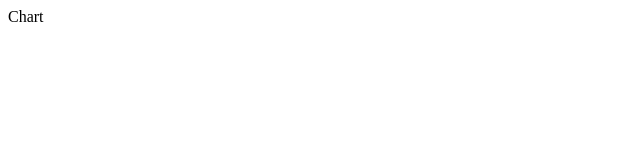
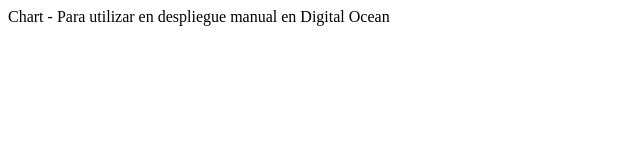
Before and after one commit to jhonnygo/keepcoding-cicd-helm-chart, a plain HTML site: page index.html in a window 1280 px wide. Shown: the whole page, without its empty margins (0-640 px from the left). Drawn offline with Linux system fonts and the light colour scheme.

Commit message:
First commit

```diff
--- a/index.html
+++ b/index.html
@@ -7,7 +7,7 @@
 </head>
 <body>
 
-    Chart
+    Chart - Para utilizar en despliegue manual en Digital Ocean
 
 </body>
 </html>
```
